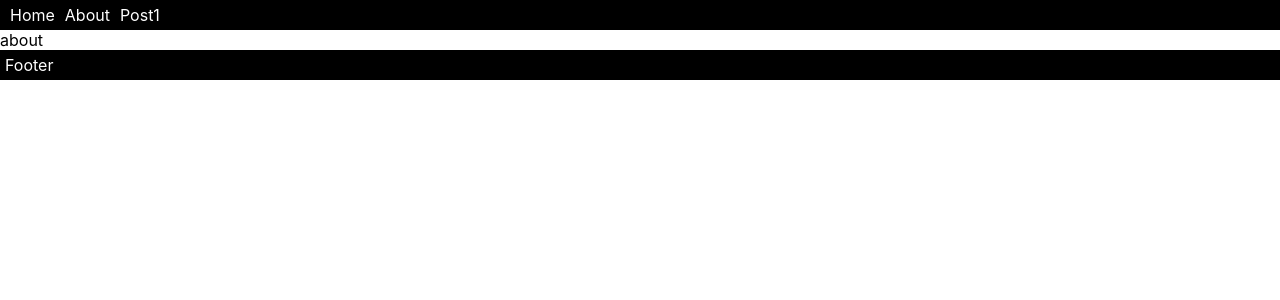
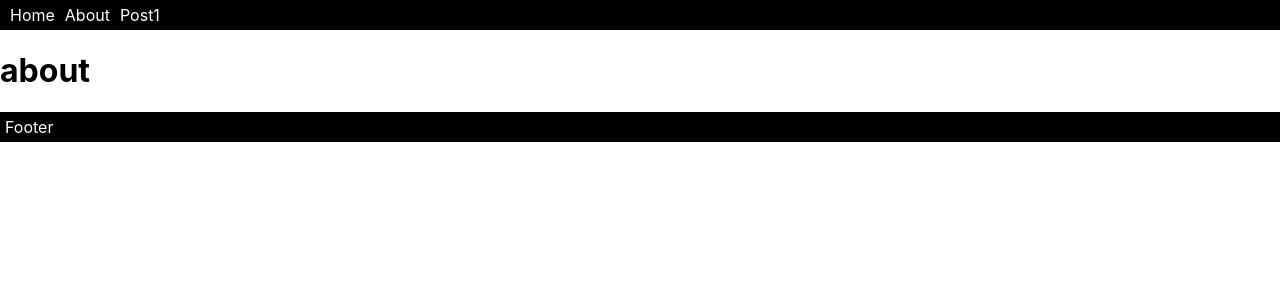
Before and after one commit to AsmaaFH/nextjs-app, a Next.js app: page /about in a window 1280 px wide. Shown: the top 300 px of the page. Built offline with nearby package versions, Linux system fonts and the light colour scheme.

Commit message:
Head Tag

```diff
--- a/pages/about.js
+++ b/pages/about.js
@@ -1,7 +1,16 @@
+import Head from 'next/head';
 import React from 'react';
 
 const about = () => {
-  return <div>about</div>;
+  return (
+    <div>
+      <h1>about</h1>
+      <Head>
+        <title>About company</title>
+        <meta name="description" content="description" />
+      </Head>
+    </div>
+  );
 };
 
 export default about;
```
